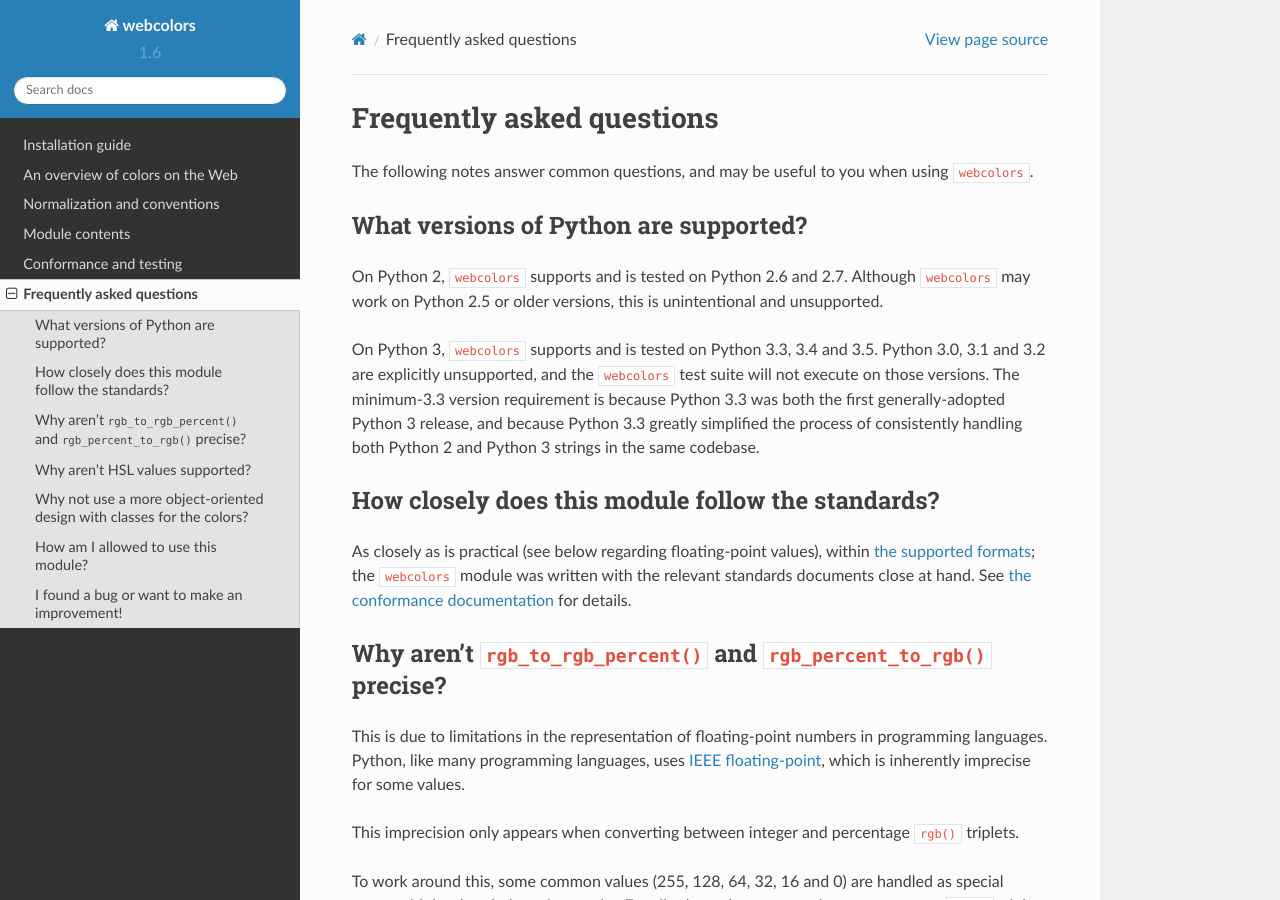
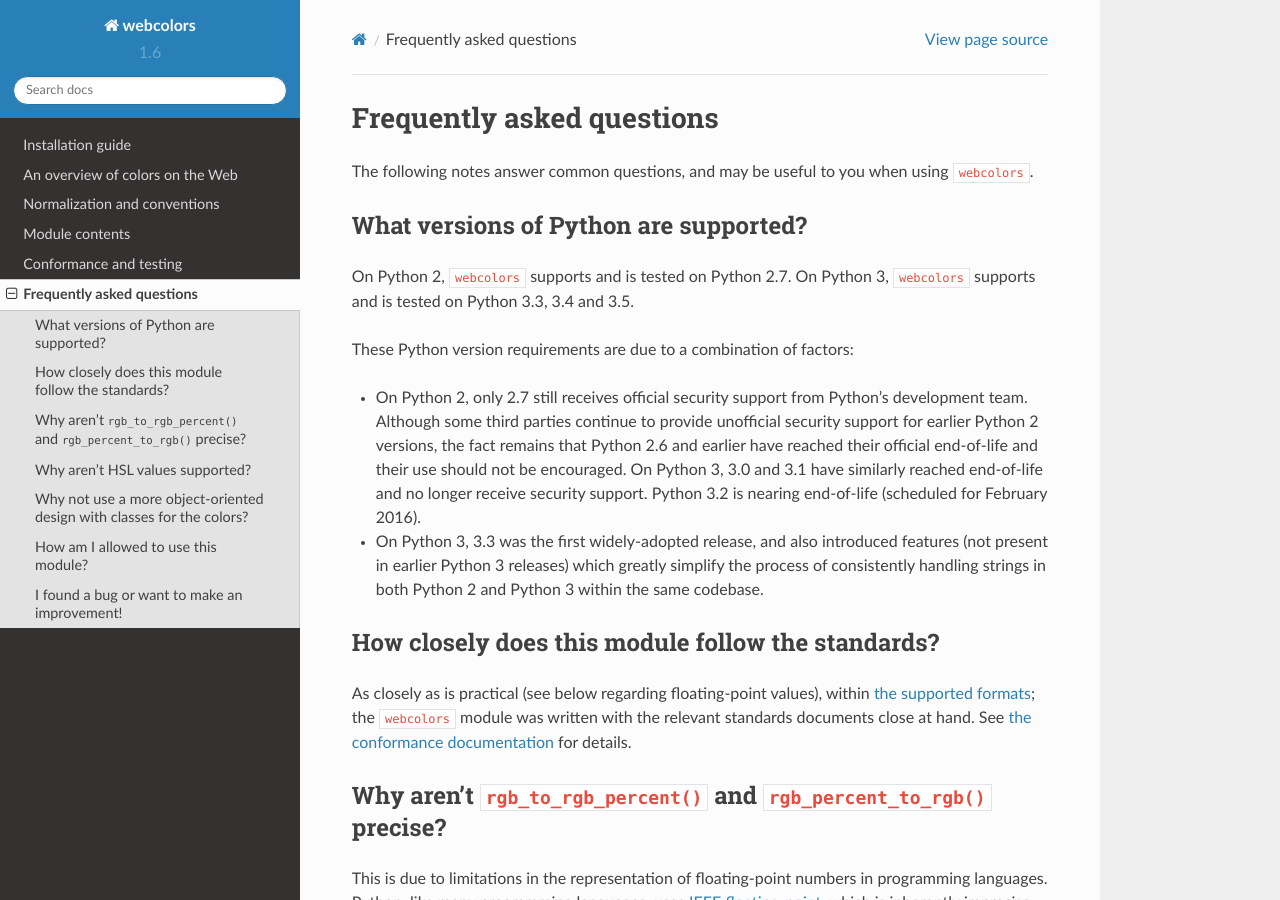
Before and after one commit to ubernostrum/webcolors, a Sphinx documentation site: the page built from docs/faq.rst, in a window 1280 px wide and 900 px high. Built offline with Sphinx 7.4.7 and the Read the Docs theme 2.0.0, drawn with Linux system fonts in a browser that asks for light colours.

Commit message:
Officially break compatibility with Python 2.6.
A full explanation is provided in the documentation, but the gist of
it is "Python 2.6 is so far past end-of-life that nobody should be
supporting it."

```diff
--- a/docs/faq.rst
+++ b/docs/faq.rst
@@ -10,18 +10,25 @@ when using ``webcolors``.
 What versions of Python are supported?
 --------------------------------------
 
-On Python 2, ``webcolors`` supports and is tested on Python 2.6 and
-2.7. Although ``webcolors`` may work on Python 2.5 or older versions,
-this is unintentional and unsupported.
+On Python 2, ``webcolors`` supports and is tested on Python 2.7. On
+Python 3, ``webcolors`` supports and is tested on Python 3.3, 3.4 and
+3.5.
 
+These Python version requirements are due to a combination of factors:
 
-On Python 3, ``webcolors`` supports and is tested on Python 3.3, 3.4
-and 3.5. Python 3.0, 3.1 and 3.2 are explicitly unsupported, and the
-``webcolors`` test suite will not execute on those versions. The
-minimum-3.3 version requirement is because Python 3.3 was both the
-first generally-adopted Python 3 release, and because Python 3.3
-greatly simplified the process of consistently handling both Python 2
-and Python 3 strings in the same codebase.
+* On Python 2, only 2.7 still receives official security support from
+  Python's development team. Although some third parties continue to
+  provide unofficial security support for earlier Python 2 versions,
+  the fact remains that Python 2.6 and earlier have reached their
+  official end-of-life and their use should not be encouraged. On
+  Python 3, 3.0 and 3.1 have similarly reached end-of-life and no
+  longer receive security support. Python 3.2 is nearing end-of-life
+  (scheduled for February 2016).
+
+* On Python 3, 3.3 was the first widely-adopted release, and also
+  introduced features (not present in earlier Python 3 releases) which
+  greatly simplify the process of consistently handling strings in
+  both Python 2 and Python 3 within the same codebase.
 
 
 How closely does this module follow the standards?
--- a/docs/install.rst
+++ b/docs/install.rst
@@ -8,13 +8,13 @@ The ``webcolors`` module has no external dependencies other than
 Python itself. It's officially tested and supported on the following
 versions of Python:
 
-* Python 2.6
-
 * Python 2.7
 
 * Python 3.3
 
 * Python 3.4
+
+* Python 3.5
 
 
 Normal installation
--- a/setup.py
+++ b/setup.py
@@ -18,7 +18,6 @@ setup(name='webcolors',
                    'Programming Language :: Python',
                    'Programming Language :: Python :: 2',
                    'Programming Language :: Python :: 3',
-                   'Programming Language :: Python :: 2.6',
                    'Programming Language :: Python :: 2.7',
                    'Programming Language :: Python :: 3.3',
                    'Programming Language :: Python :: 3.4',
--- a/webcolors.py
+++ b/webcolors.py
@@ -32,7 +32,7 @@ def _reversedict(d):
     dictionary, returns a new dictionary with keys and values swapped.
 
     """
-    return dict(zip(d.values(), d.keys()))
+    return {value: key for key, value in d.items()}
 
 
 HEX_COLOR_RE = re.compile(r'^#([a-fA-F0-9]{3}|[a-fA-F0-9]{6})$')
```
Also changed, not shown: .travis.yml.
